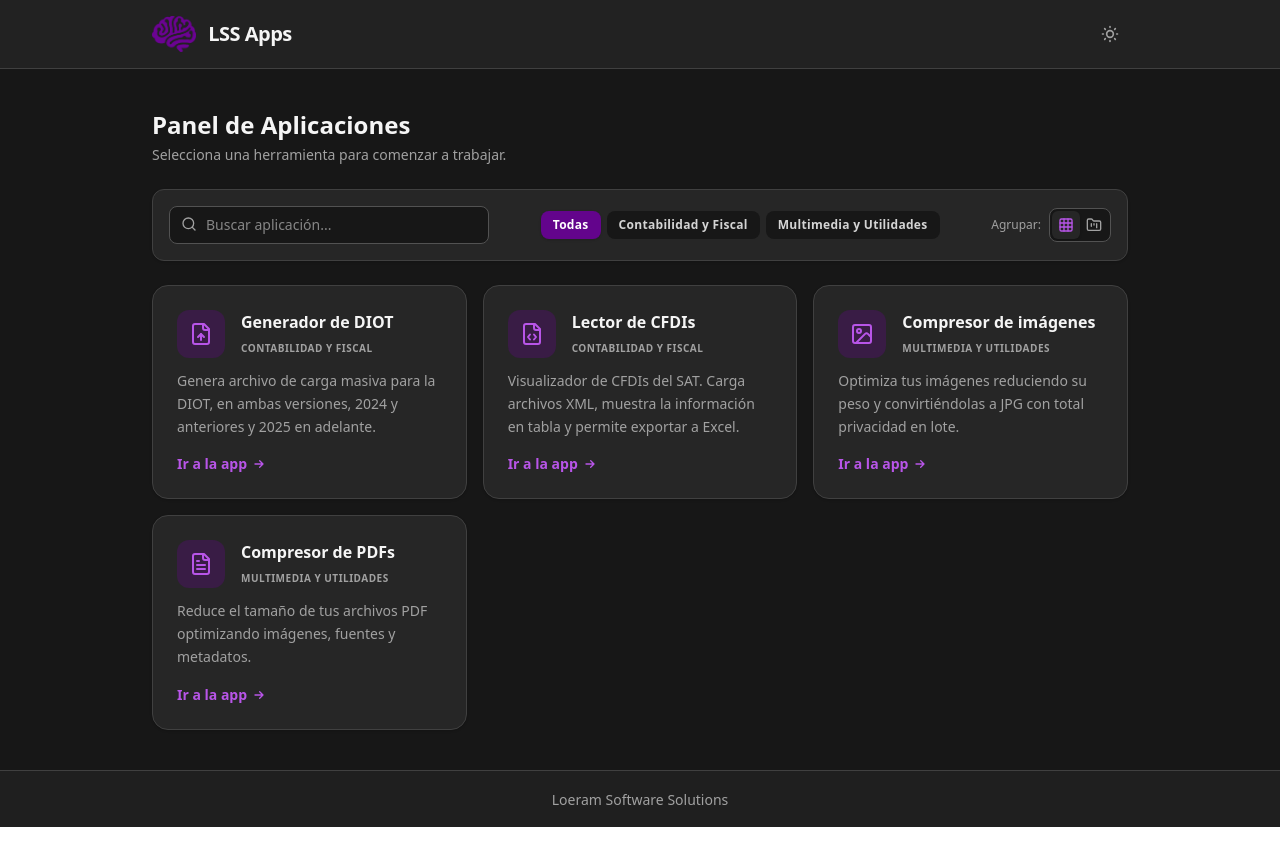
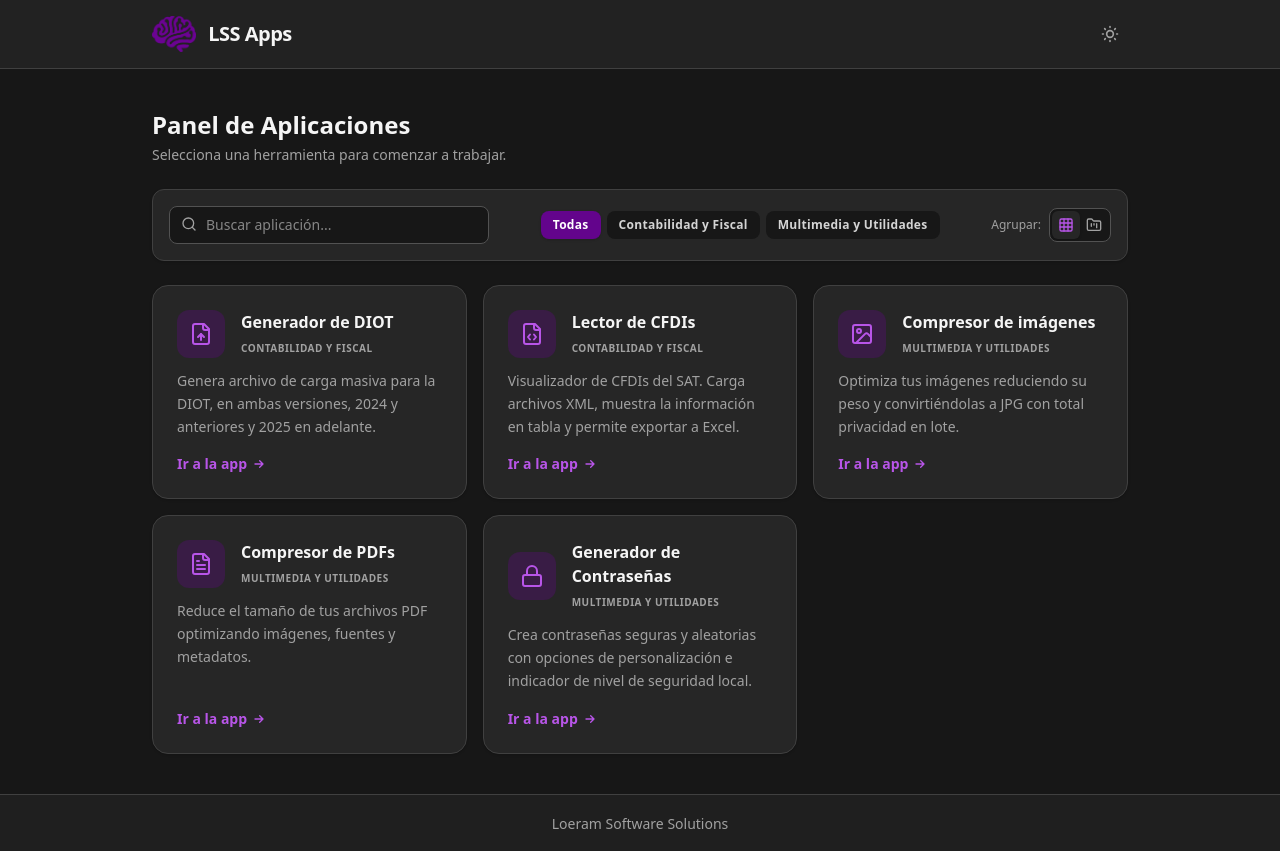
Before and after one commit to luislui/lss-main, a React (Vite) app: page / in a window 1280 px wide. Before the commit the page ends 827 px from the top, so only its background shows below. Built offline with nearby package versions, Linux system fonts and the light colour scheme.

Commit message:
Se agrega Generador de Contraseñas al portal

```diff
--- a/src/App.tsx
+++ b/src/App.tsx
@@ -1,5 +1,5 @@
 import { useState, useEffect, useMemo } from 'react'
-import { FileCode, FileUp, Image, Search, Grid, FolderKanban, FileText } from 'lucide-react'
+import { FileCode, FileUp, Image, Search, Grid, FolderKanban, FileText, Lock } from 'lucide-react'
 import logoShort from './assets/logo_loeram_short.png'
 import logoFavicon from './assets/logo_loeram_favicon.png'
 import { LSS_THEME_STORAGE_KEY, LSS_THEME_DARK, LSS_THEME_LIGHT } from './utils/themeStorage'
@@ -36,6 +36,14 @@ const apps = [
     description: 'Reduce el tamaño de tus archivos PDF optimizando imágenes, fuentes y metadatos.',
     path: '/lss-pdf-compressor/index.html',
     icon: FileText,
+    category: 'Multimedia y Utilidades',
+  },
+  {
+    id: 'lss-password-gen',
+    name: 'Generador de Contraseñas',
+    description: 'Crea contraseñas seguras y aleatorias con opciones de personalización e indicador de nivel de seguridad local.',
+    path: '/lss-password-gen/index.html',
+    icon: Lock,
     category: 'Multimedia y Utilidades',
   },
 ] as const
```
